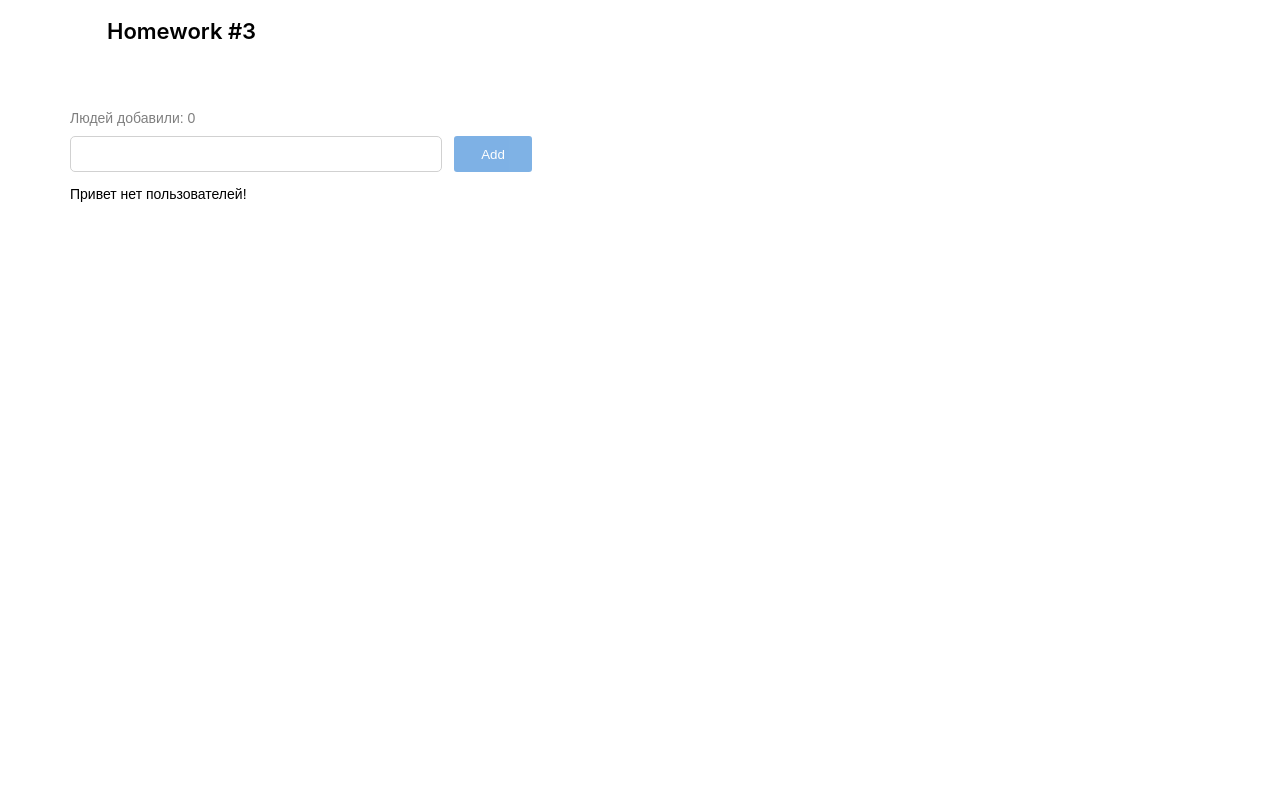
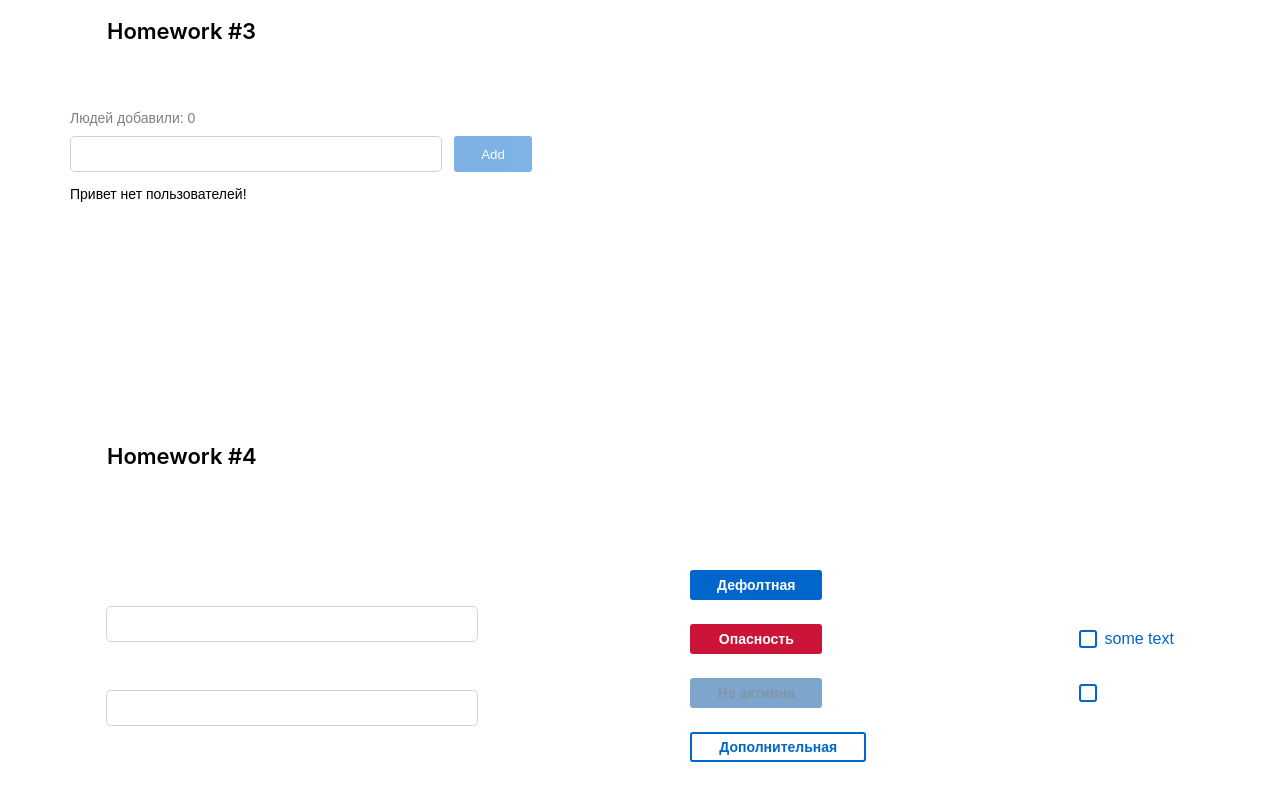
Before and after one commit to Lam1ro4eQ/DzIgnatFigma, a React app: page / in a window 1280 px wide. Shown: the part 813-1613 px from the top of the page. Before the commit the page ends 1256 px from the top, so only its background shows below. Built offline with nearby package versions, Linux system fonts and the light colour scheme.

Commit message:
HW4 figma

```diff
--- a/src/s1-main/App.tsx
+++ b/src/s1-main/App.tsx
@@ -3,6 +3,7 @@ import s from './App.module.css'
 import HW1 from '../s2-homeworks/hw01/HW1'
 import HW2 from "../s2-homeworks/hw02/HW2";
 import HW3 from "../s2-homeworks/hw03/HW3";
+import HW4 from "../s2-homeworks/hw04/HW4";
 
 
 function App() {
@@ -12,7 +13,7 @@ function App() {
             {/*раскомментировать по ходу выполнения*/}
             <HW2/>
             <HW3/>
-            {/*<HW4/>*/}
+            <HW4/>
 
             {/*при выполнении дз 5 и более - закомментировать здесь дз 1-4, так как они есть внутри дз 5*/}
             {/*<HW5/>*/}
--- a/src/s2-homeworks/hw04/Stand.module.css
+++ b/src/s2-homeworks/hw04/Stand.module.css
@@ -1,7 +1,9 @@
 .stand {
     display: flex;
-    justify-content: space-between;
+    justify-content: space-around;
     align-items: center;
+    margin-bottom: 100px;
+    margin-top: 100px;
 }
 
 .inputs {
--- a/src/s2-homeworks/hw04/Stand.tsx
+++ b/src/s2-homeworks/hw04/Stand.tsx
@@ -44,23 +44,23 @@ const Stand = () => {
                 {/*обычная кнопка:*/}
                 <div>
                     <SuperButton id={'hw4-super-button-default'}>
-                        default
+                        Дефолтная
                     </SuperButton>
                 </div>
                 {/*красная кнопка:*/}
                 <div>
                     <SuperButton id={'hw4-super-button-red'} xType={'red'}>
-                        red
+                        Опасность
                     </SuperButton>
                 </div>
                 {/*задизэйбленная кнопка:*/}
                 <div>
                     <SuperButton
                         id={'hw4-super-button-disabled'}
-                        xType={'red'}
+                        xType={'disabled'}
                         disabled
                     >
-                        disabled
+                        Не активна
                     </SuperButton>
                 </div>
                 {/*задизэйбленная кнопка:*/}
@@ -69,7 +69,7 @@ const Stand = () => {
                         id={'hw4-super-button-secondary'}
                         xType={'secondary'}
                     >
-                        secondary
+                        Дополнительная
                     </SuperButton>
                 </div>
             </div>
--- a/src/s2-homeworks/hw04/common/c1-SuperInputText/SuperInputText.module.css
+++ b/src/s2-homeworks/hw04/common/c1-SuperInputText/SuperInputText.module.css
@@ -2,6 +2,12 @@
 }
 
 .input {
+    border: 1px solid #D1D1D1;
+    border-radius: 5px;
+    width: 372px;
+    height: 36px;
+    outline: none;
+    padding: 5px 15px;
 }
 
 .inputWrapper {
--- a/src/s2-homeworks/hw04/common/c2-SuperButton/SuperButton.module.css
+++ b/src/s2-homeworks/hw04/common/c2-SuperButton/SuperButton.module.css
@@ -1,16 +1,37 @@
 .button {
+    width: 132px;
+    height: 30px;
+    border: 0;
+    border-radius: 3px;
+    font-style: normal;
+    font-weight: 600;
+    font-size: 14px;
+    line-height: 20px;
+    color: #FFFFFF;
+    background: #0066CC;
 }
 
 .disabled {
+    background: #004D99;
+    opacity: 0.5;
+    color: #002E5C;
 }
 
 .secondary {
+    width: 176px;
+    border: 2px solid #0066CC;
+    border-radius: 3px;
+    background: #FFFFFF;
+    color: #0066CC;
 }
 
 .default {
+
+    background: #0066CC;
 }
 
 .red {
+    background: #CC1439;
 }
 
 .default:hover {
--- a/src/s2-homeworks/hw04/common/c2-SuperButton/SuperButton.tsx
+++ b/src/s2-homeworks/hw04/common/c2-SuperButton/SuperButton.tsx
@@ -18,10 +18,14 @@ const SuperButton: React.FC<SuperButtonPropsType> = (
     }
 ) => {
     const finalClassName = s.button
-        // + (disabled
-        //         ? ...
-        //         : xType === 'red'
-        //             ? ...
+        + (disabled
+                ? ` ${s.disabled}`
+                : xType === 'red'
+                    ? ` ${s.red}`
+                    : xType === 'secondary'
+                        ? ` ${s.secondary}`
+                        : ` ${s.default}`
+        )
         + (className ? ' ' + className : '') // задачка на смешивание классов
 
     return (
--- a/src/s2-homeworks/hw04/common/c3-SuperCheckbox/SuperCheckbox.tsx
+++ b/src/s2-homeworks/hw04/common/c3-SuperCheckbox/SuperCheckbox.tsx
@@ -28,7 +28,7 @@ const SuperCheckbox: React.FC<SuperCheckboxPropsType> = (
 ) => {
     const onChangeCallback = (e: ChangeEvent<HTMLInputElement>) => {
         // задачка на написание онченджа
-
+        onChangeChecked && onChangeChecked(e.currentTarget.checked)
     }
 
     const finalInputClassName = s.checkbox
```
